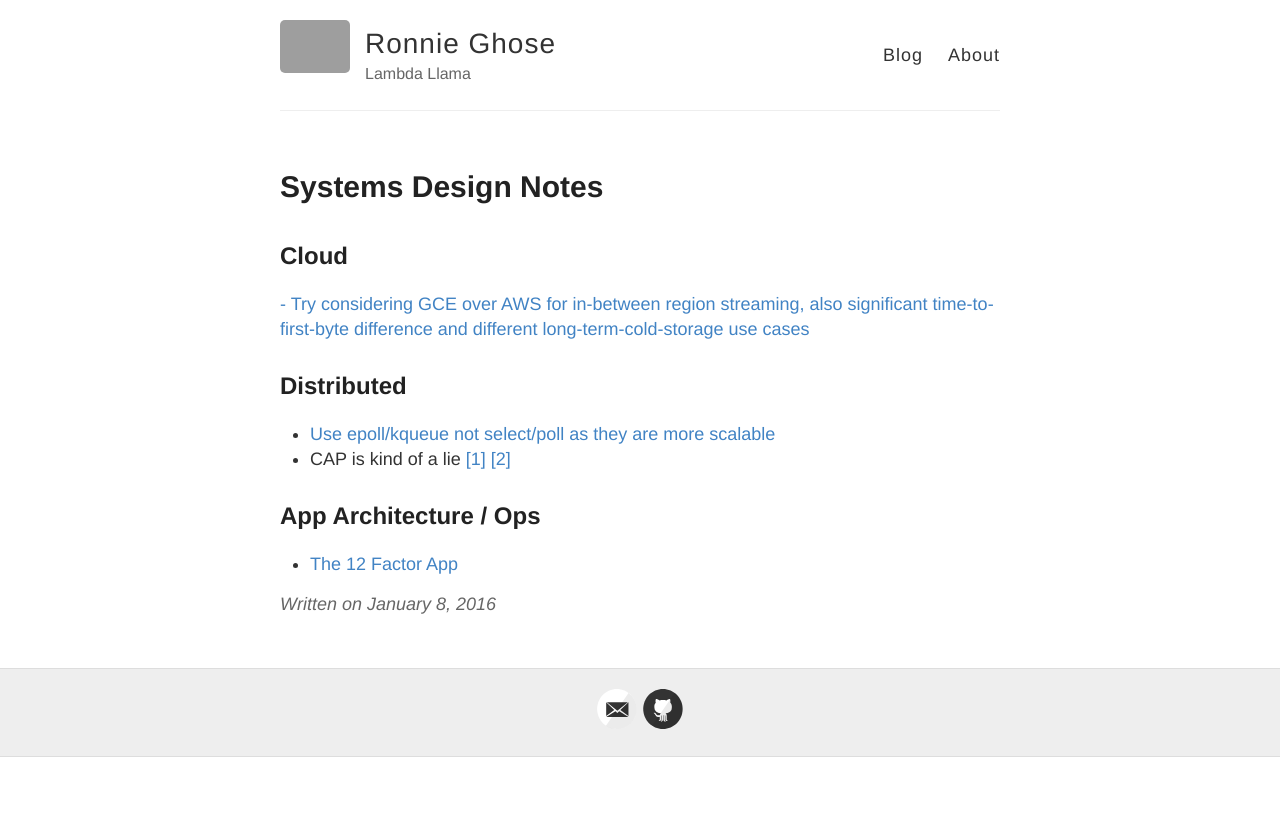
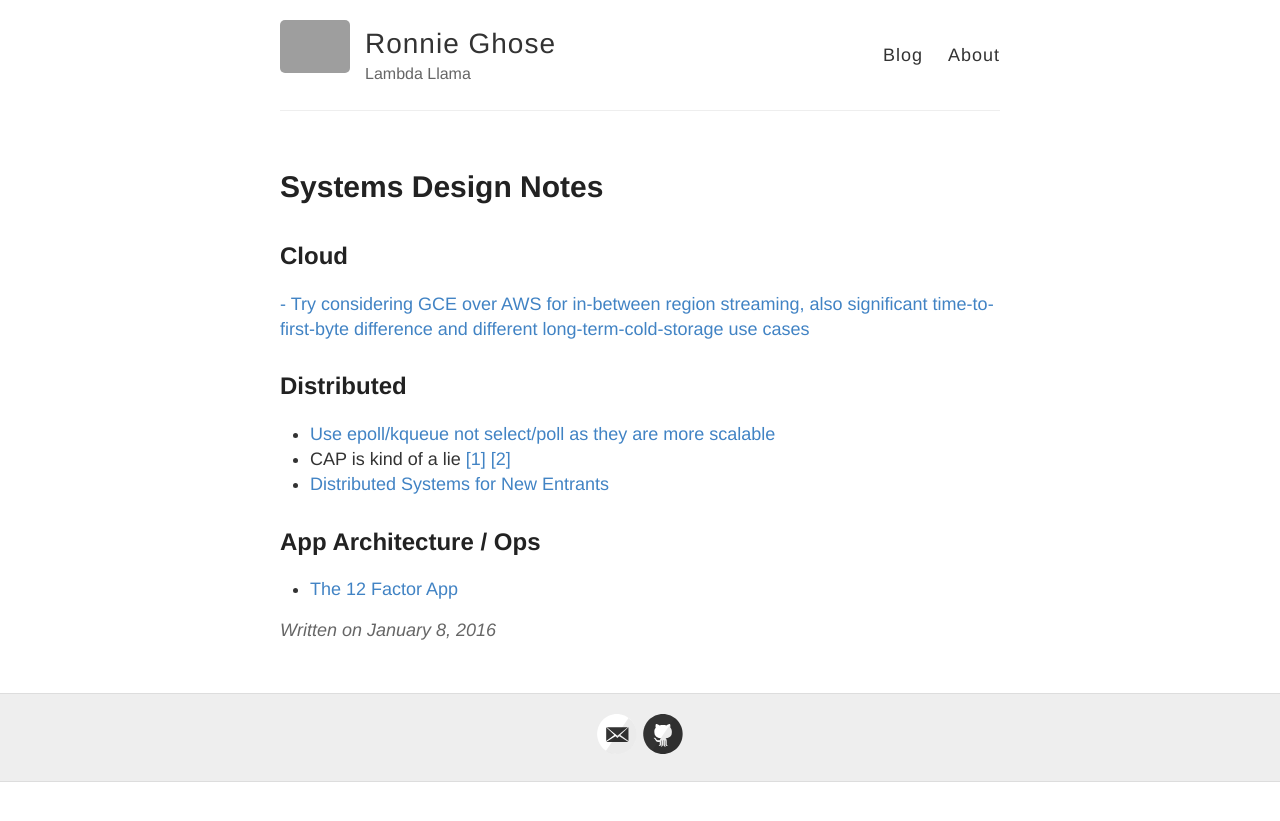
Before and after one commit to RONNCC/ronncc.github, a Jekyll site: the page built from _posts/2016-1-8-systemDesignNotes.md, in a window 1280 px wide. Shown: the top 821 px of the page. Built offline with Jekyll 4.4.1, drawn with Linux system fonts in a browser that asks for light colours; comment, search, counter and statistics services are not loaded; grey boxes are pictures that could not be loaded.

Commit message:
Updated 2016-1-8-systemDesignNotes.md

```diff
--- a/_posts/2016-1-8-systemDesignNotes.md
+++ b/_posts/2016-1-8-systemDesignNotes.md
@@ -19,6 +19,7 @@ type: post
 ## Distributed
 - [Use epoll/kqueue not select/poll as they are more scalable](http://geocar.sdf1.org/fast-servers.html)
 - CAP is kind of a lie [[1]](http://codahale.com/you-cant-sacrifice-partition-tolerance/#errata10221010) [[2]](https://voltdb.com/blog/clarifications-cap-theorem-and-data-related-errors)
+- [Distributed Systems for New Entrants](https://www.somethingsimilar.com/2013/01/14/notes-on-distributed-systems-for-young-bloods/)
 
 ## App Architecture / Ops
 - [The 12 Factor App](http://12factor.net/)
```
